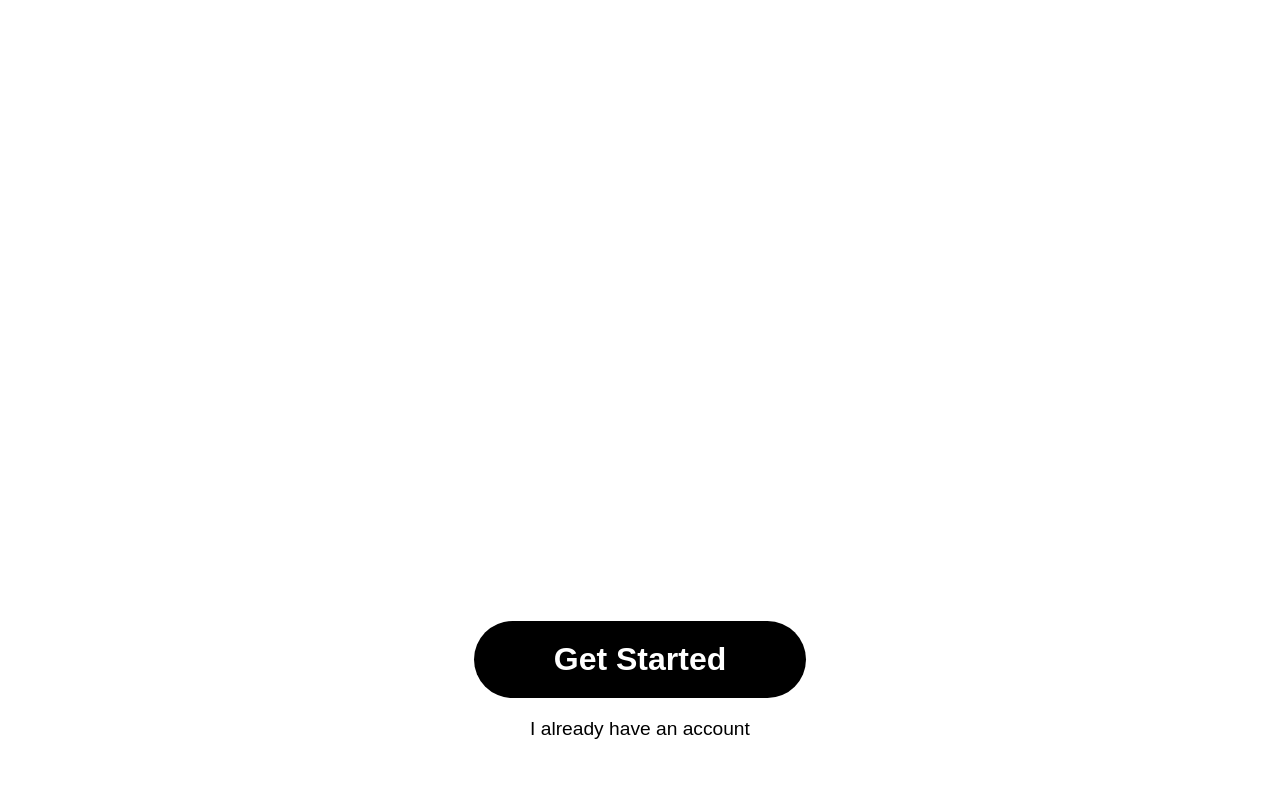
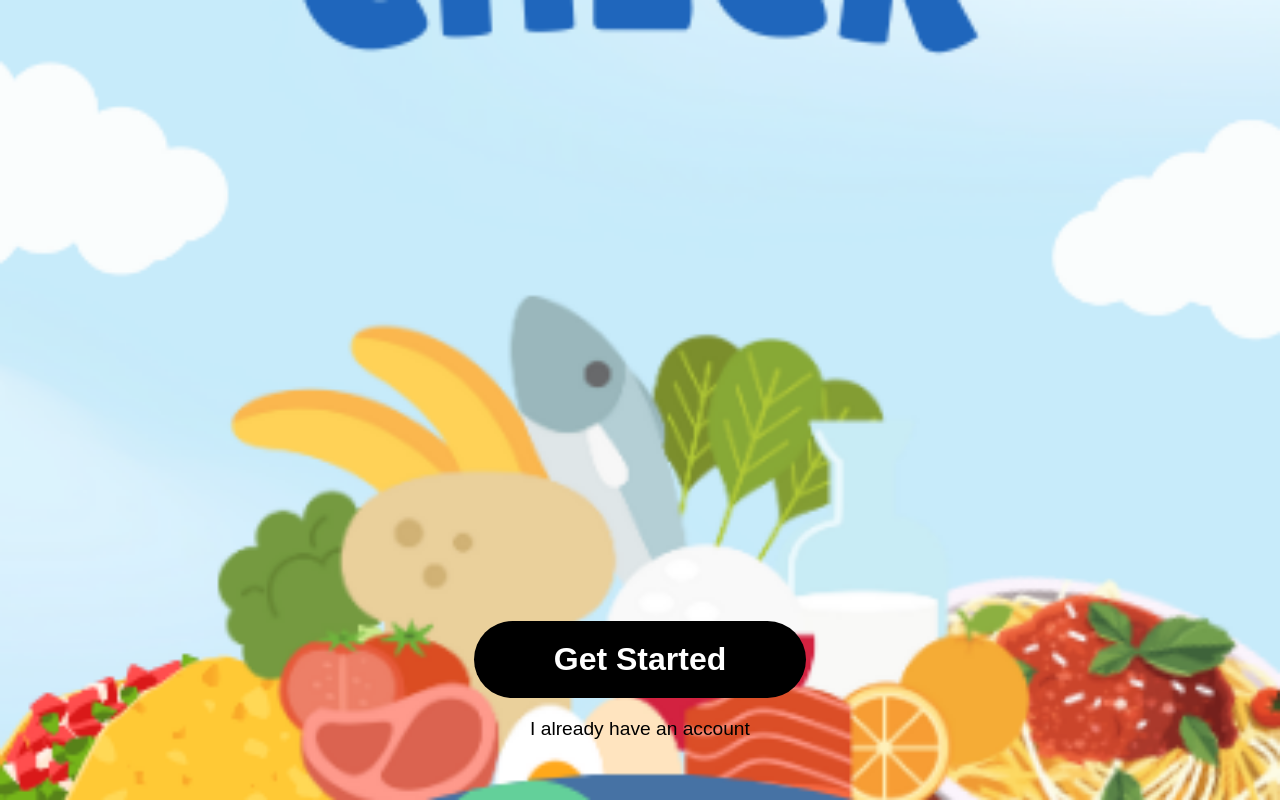
Before and after one commit to Arthphophon/myapp, a plain HTML site: page Hom/index.html in a window 1280 px wide. Drawn offline with Linux system fonts and the light colour scheme.

Commit message:
เเก้โฟลเดอร์

```diff
--- a/Hom/css/styles.css
+++ b/Hom/css/styles.css
@@ -16,13 +16,16 @@ body {
     left: 0;
     width: 100%;
     height: 100%;
-    background-image: url('img/Fresh.png');
-    background-size: cover;
-    background-position: center;
-    background-repeat: no-repeat;
     z-index: -1;
     opacity: 0.9;
 }
+
+.background-container img {
+    width: 100%;
+    height: 100%;
+    object-fit: cover;
+}
+
 
 .content {
     display: flex;
--- a/Hom/index.html
+++ b/Hom/index.html
@@ -8,7 +8,8 @@
 </head>
 <body>
     <div class="background-container">
-        </div>
+    <img src="img/Fresh.png" alt="Background">
+</div>
 
     <div class="content">
         <div class="title-container">
```
